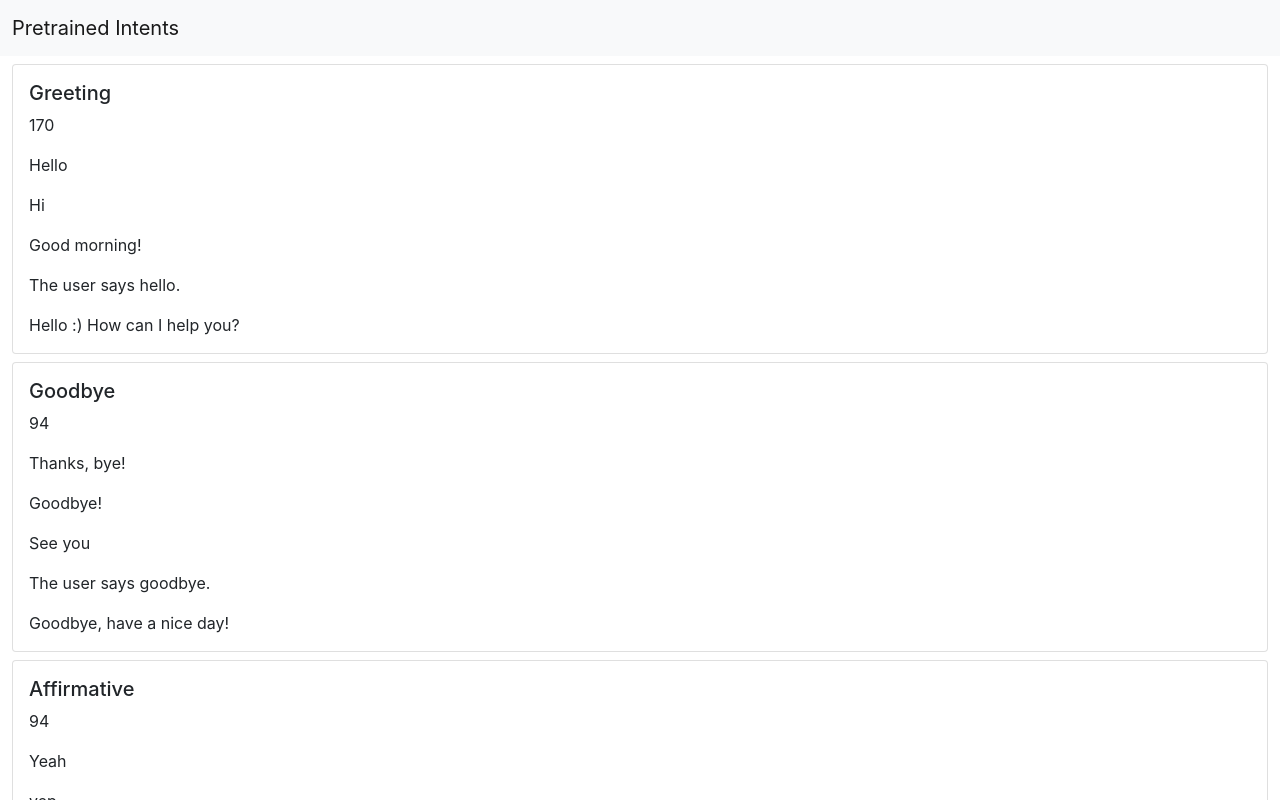
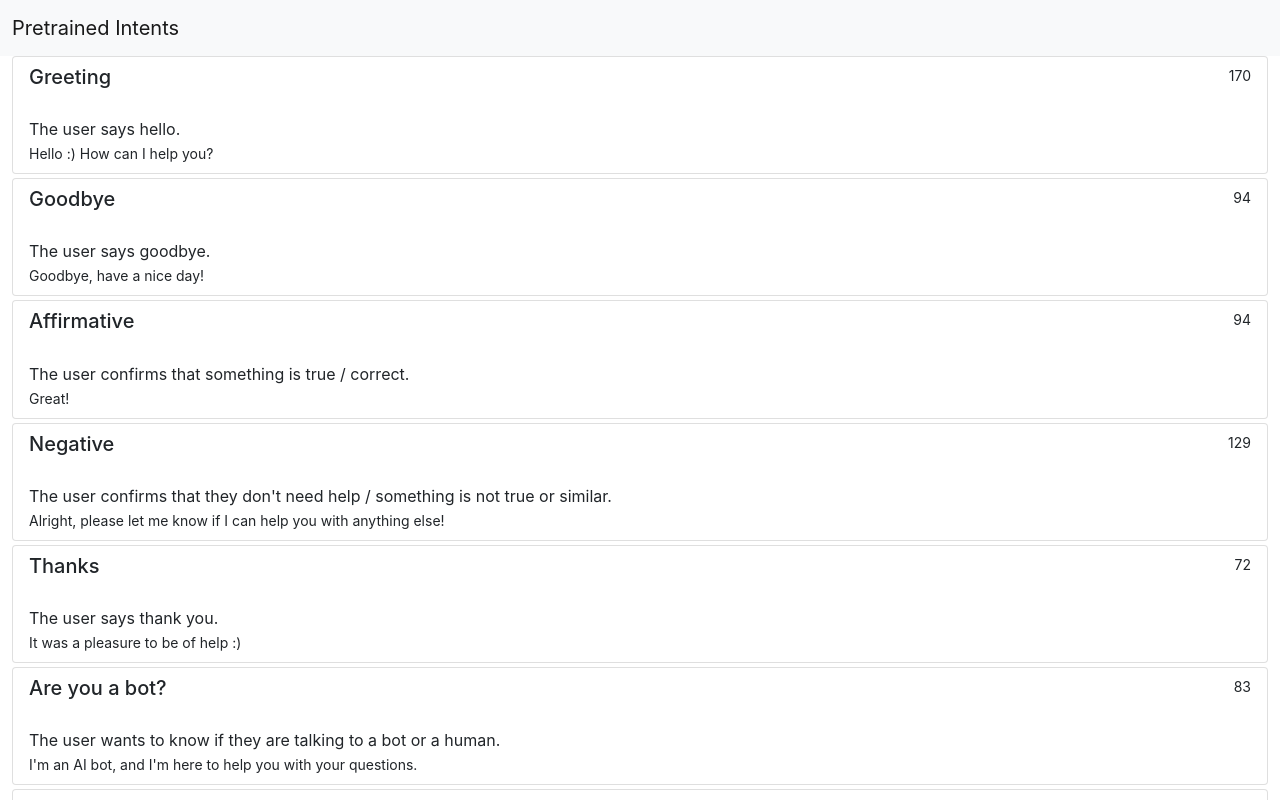
Before and after one commit to aminul007bd/react-playground, a React (Create React App) app: page / in a window 1280 px wide. Shown: the top 800 px of the page. Built offline with nearby package versions, Linux system fonts and the light colour scheme; the HTML template or start-up script is replaced by a standard one.

Commit message:
format the listing

```diff
--- a/src/components/PretrainedIntents.js
+++ b/src/components/PretrainedIntents.js
@@ -1,25 +1,62 @@
-import React from 'react'
-import AiData from '../data/intents.json'
+import React, { useState } from 'react'
+import appData from '../data/intents.json'
+import { Link } from 'react-router-dom'
 
 function PretrainedIntents() {
-	const intentsData = AiData.map((intents) => {
+	const [isActive, setIsActive] = useState(false)
+	const [selectedIds, setSelectedIds] = useState([])
+	console.log('selected ids: ', selectedIds)
+	const topRow = () => {
 		return (
-			<div className="card mt-2" key={intents.id}>
-				<div className="card-body">
-					<h5 className="card-title">{intents.name}</h5>
-					<p className="card-text">{intents.trainingData.expressionCount}</p>
-					{intents.trainingData.expressions.map((expression) => (
-						<p className="card-text" key={expression.id}>
-							{expression.text}
-						</p>
-					))}
-					<p className="card-text">{intents.description}</p>
-					<p className="card-text">{intents.reply.text}</p>
+			<div className="row">
+				<div className="col-xs-6">
+					<h3>{`Total selected: ${selectedIds.length}`}</h3>
+				</div>
+				<div className="col-xs-6">
+					<button className="btn btn-outline-secondary">Select All</button>
 				</div>
 			</div>
 		)
+	}
+	const intentsData = appData.map((intents) => {
+		const onToggle = (id) => {
+			if (selectedIds.includes(id)) {
+				const removedId = selectedIds.filter((item) => item !== id)
+				setSelectedIds(removedId)
+			} else {
+				setSelectedIds([...selectedIds, id])
+			}
+		}
+		const isRowSelected = selectedIds.includes(intents.id) ? 'active' : ''
+		return (
+			<div className="list-group mb-1" key={intents.id}>
+				<Link
+					className={`list-group-item list-group-item-action ${isRowSelected}`}
+					to="#"
+					onClick={() => onToggle(intents.id)}
+				>
+					<div className="d-flex w-100 justify-content-between">
+						<h5 className="mb-1">{intents.name}</h5>
+						<small>{intents.trainingData.expressionCount}</small>
+					</div>
+					{intents.trainingData.expressions.map((expression) => (
+						<span key={expression.id} className="badge badge-secondary badge-pill mr-1">
+							{expression.text}
+						</span>
+					))}
+
+					<p className="mb-0">{intents.description}</p>
+					<small>{intents.reply.text}</small>
+				</Link>
+			</div>
+		)
 	})
-	return intentsData
+	return (
+		<>
+			{topRow}
+			{intentsData}
+		</>
+	)
 }
 
 export default PretrainedIntents
```
Also changed, not shown: 1 other file (tests, documents, lock files or other folders).
